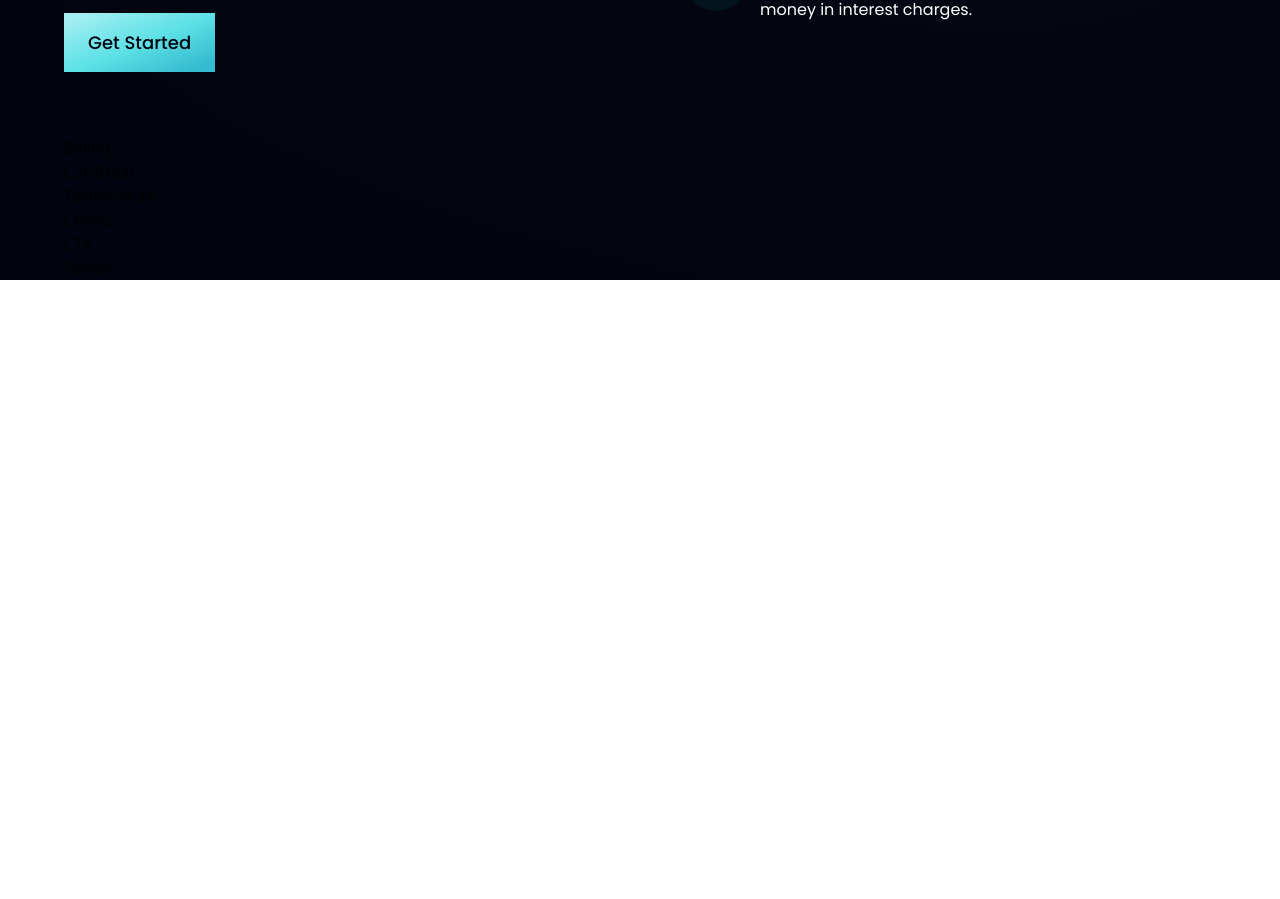
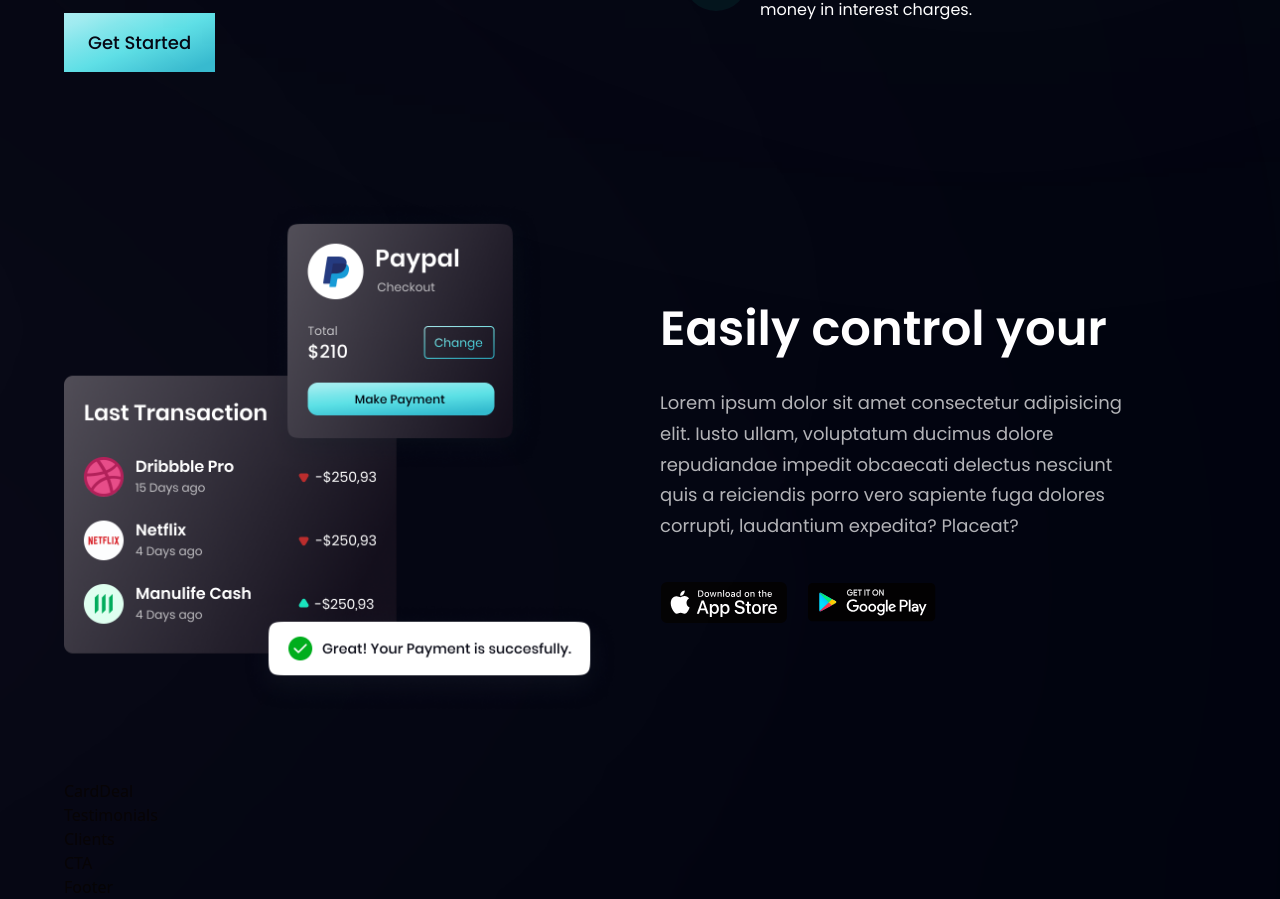
Before and after one commit to Clupai8o0/bank-modern-app, a React (Vite) app: page / in a window 1280 px wide. Shown: the part 1410-2309 px from the top of the page. Before the commit the page ends 1690 px from the top, so only its background shows below. Built offline with nearby package versions, Linux system fonts and the light colour scheme.

Commit message:
billing section

```diff
--- a/src/components/Billing.jsx
+++ b/src/components/Billing.jsx
@@ -1,9 +1,46 @@
-import React from 'react'
+import React from "react";
 
-const Billing = () => {
-  return (
-    <div>Billing</div>
-  )
-}
+import { apple, bill, google } from "../assets";
+import styles, { layout } from "../style";
 
-export default Billing
+const Billing = () => (
+	<section id="product" className={layout.sectionReverse}>
+		<div className={layout.sectionImgReverse}>
+			<img
+				src={bill}
+				alt="billing"
+				className="w-[100%] h-[100%] relative z-[5]"
+			/>
+			<div className="absolute z-[3] -left-1/2 top-0 w-[50%] h-[50%] rounded-full white__gradient" />
+			<div className="absolute z-[0] -left-1/2 bottom-0 w-[50%] h-[50%] rounded-full pink__gradient" />
+		</div>
+
+		<div className={layout.sectionInfo}>
+			<h2 className={styles.heading2}>
+				Easily control your <br className="sm:block hidden" />
+			</h2>
+			<p className={`${styles.paragraph} max-w-[470px] mt-5`}>
+				Lorem ipsum dolor sit amet consectetur adipisicing elit. Iusto ullam,
+				voluptatum ducimus dolore repudiandae impedit obcaecati delectus
+				nesciunt quis a reiciendis porro vero sapiente fuga dolores corrupti,
+				laudantium expedita? Placeat?
+			</p>
+
+			<div className="flex flex-row flex-wrap sm:mt-10 mt-6">
+				{" "}
+				<img
+					src={apple}
+					alt="apple_store"
+					className="w-[128px] h-[42px] object-contain mr-5 cursor-pointer"
+				/>
+				<img
+					src={google}
+					alt="google_play"
+					className="w-[128px] h-[42px] object-contain mr-5 cursor-pointer"
+				/>
+			</div>
+		</div>
+	</section>
+);
+
+export default Billing;
```
